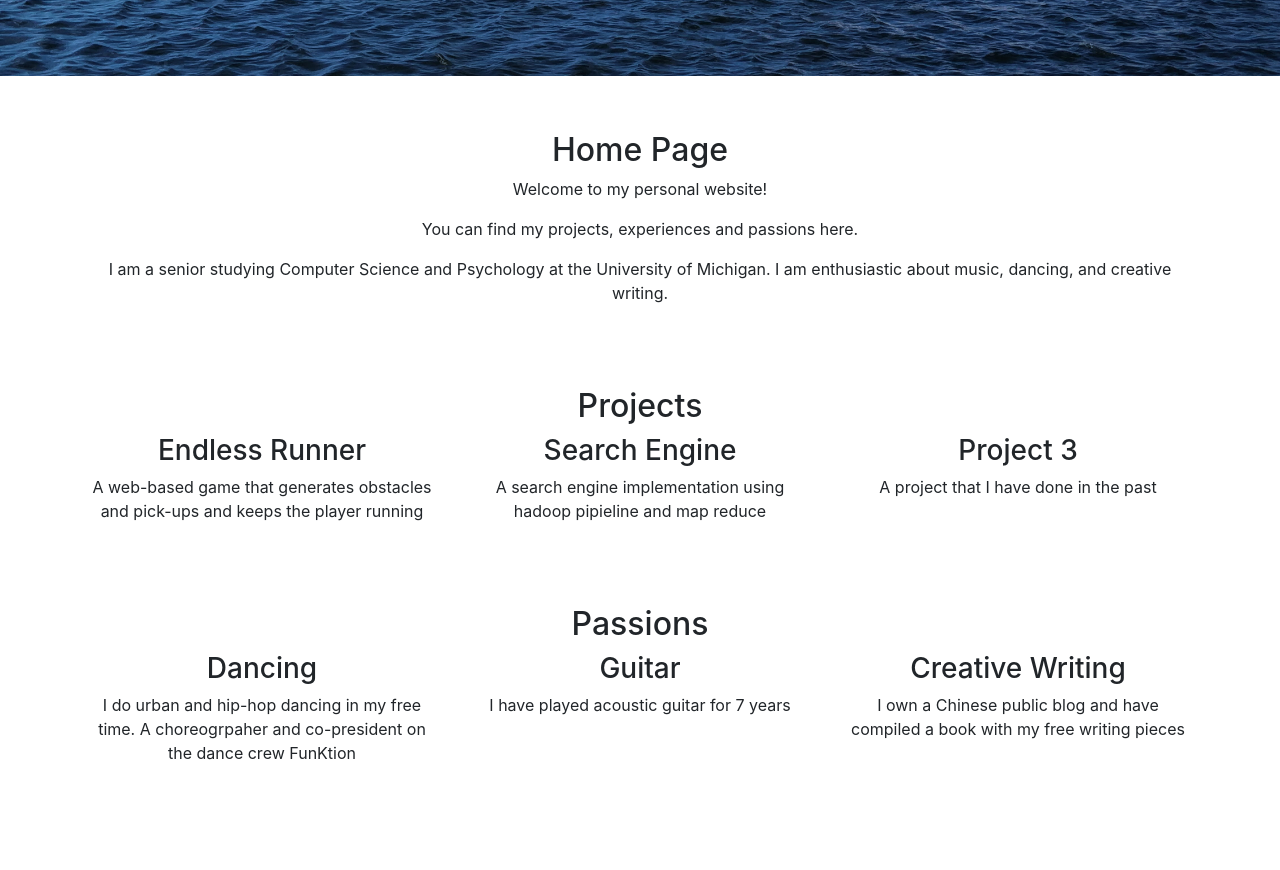
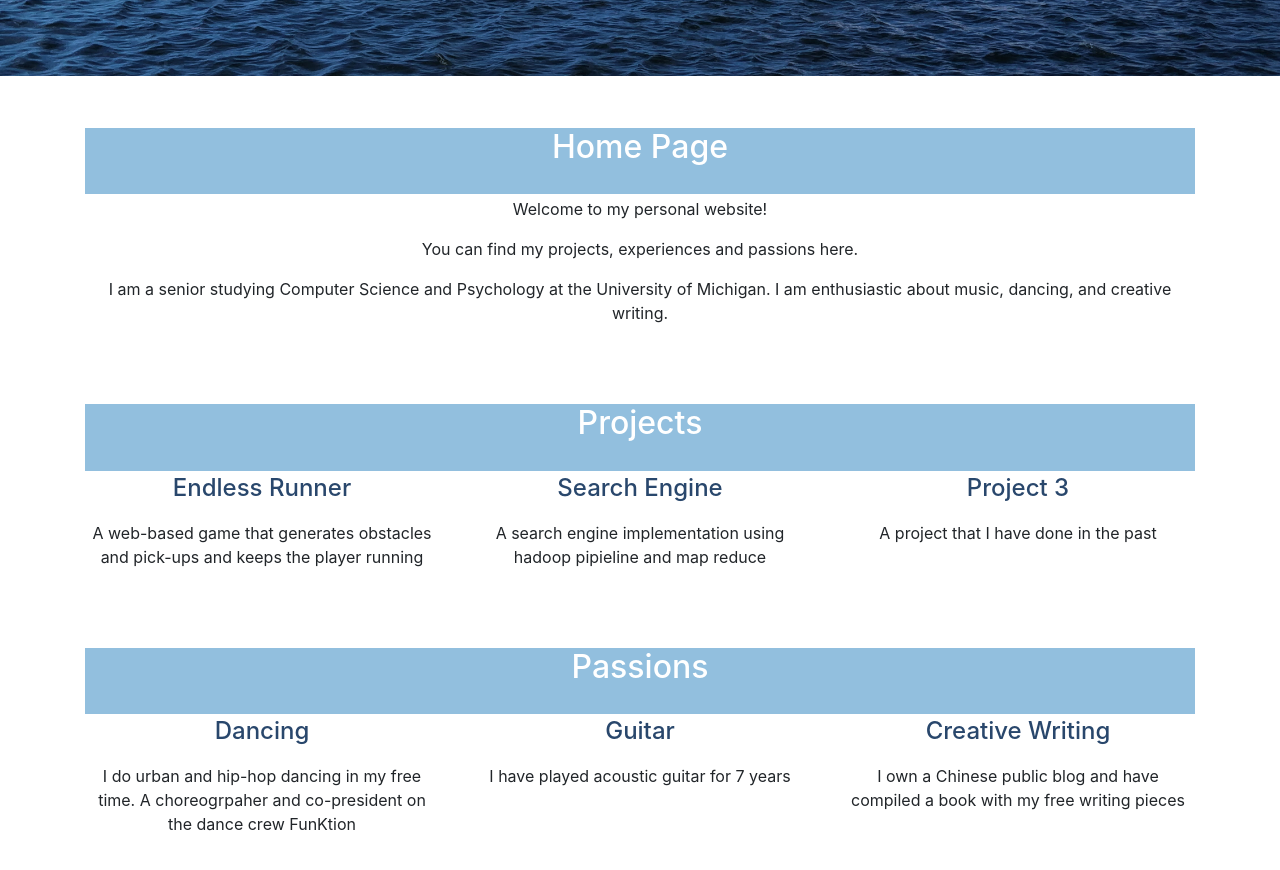
Before and after one commit to kevinpjk/website, a React (Create React App) app: page /#/ in a window 1280 px wide. Shown: the part 380-1250 px from the top of the page. Before the commit the page ends 1224 px from the top, so only its background shows below. Built offline with nearby package versions, Linux system fonts and the light colour scheme.

Commit message:
Change spacing and color on homepage

```diff
--- a/src/Home.js
+++ b/src/Home.js
@@ -4,16 +4,27 @@ import { Row, Col } from 'react-bootstrap';
 // TODO: a div with three columns on projects (endless runner, search engine, )
 // a div with three columns on interests
 const Styles = styled.div `
-    .container {
-
-    }
-
     .mainText, .projects, .passions {
         display: inline-block;
         vertical-align: top;
         text-align: center;
         border: 3px solid transparent;
         padding-bottom: 40px;
+    }
+
+    .title {
+        vertical-align: top;
+        text-align: center;
+        padding-bottom: 20px;
+        background-color: #92bfde;
+        color: white;
+    }
+
+    .subtitle {
+        color: #29476c;
+        vertical-align: top;
+        text-align: center;
+        padding-bottom: 10px;
     }
 
     .spacing {
@@ -25,44 +36,53 @@ export const Home = () => {
     return (
         <Styles>
             <div className="spacing"></div>
+
+            <div className="title">
+                <h2>Home Page</h2>
+            </div>
             <div className="mainText">
-                <h2>Home Page</h2>
                 <p>Welcome to my personal website!</p>
                 <p>You can find my projects, experiences and passions here.</p>
                 <p>I am a senior studying Computer Science and Psychology at the University of Michigan. I am enthusiastic about music, dancing, and creative writing.</p>
             </div>
             <div className="spacing"></div>
+
+            <div className="title">
+                <h2>Projects</h2>
+            </div>
             <div className="projects">
-                <h2>Projects</h2>
                 <Row>
                     <Col>
-                        <h3>Endless Runner</h3>
+                        <h4 className="subtitle">Endless Runner</h4>
                         <p>A web-based game that generates obstacles and pick-ups and keeps the player running</p>
                     </Col>
                     <Col>
-                        <h3>Search Engine</h3>
+                        <h4 className="subtitle">Search Engine</h4>
                         <p>A search engine implementation using hadoop pipieline and map reduce</p>
                     </Col>
                     <Col>
-                        <h3>Project 3</h3>
+                        <h4 className="subtitle">Project 3</h4>
                         <p>A project that I have done in the past</p>
                     </Col>
                 </Row>
             </div>
             <div className="spacing"></div>
+
+            <div className="title">
+                <h2>Passions</h2>
+            </div>
             <div className="passions">
-                <h2>Passions</h2>
                 <Row>
                     <Col>
-                        <h3>Dancing</h3>
+                        <h4 className="subtitle">Dancing</h4>
                         <p>I do urban and hip-hop dancing in my free time. A choreogrpaher and co-president on the dance crew FunKtion</p>
                     </Col>
                     <Col>
-                        <h3>Guitar</h3>
+                        <h4 className="subtitle">Guitar</h4>
                         <p>I have played acoustic guitar for 7 years</p>
                     </Col>
                     <Col>
-                        <h3>Creative Writing</h3>
+                        <h4 className="subtitle">Creative Writing</h4>
                         <p>I own a Chinese public blog and have compiled a book with my free writing pieces</p>
                     </Col>
                 </Row>
--- a/src/components/Jumbotron.js
+++ b/src/components/Jumbotron.js
@@ -22,12 +22,17 @@ const Styles = styled.div`
         right: 0;
         z-index: -2;
     }
+
+    .spacing {
+        height: 20px;
+    }
 `;
 
 export const Jumbotron = () => (
     <Styles>
         <Jumbo fluid className="jumbo">
             <div className="overlay"></div>
+            <div className="spacing"></div>
             <Container>
                 <h1>Welcome to my website!</h1>
                 <p>Learn more about me here</p>
```
